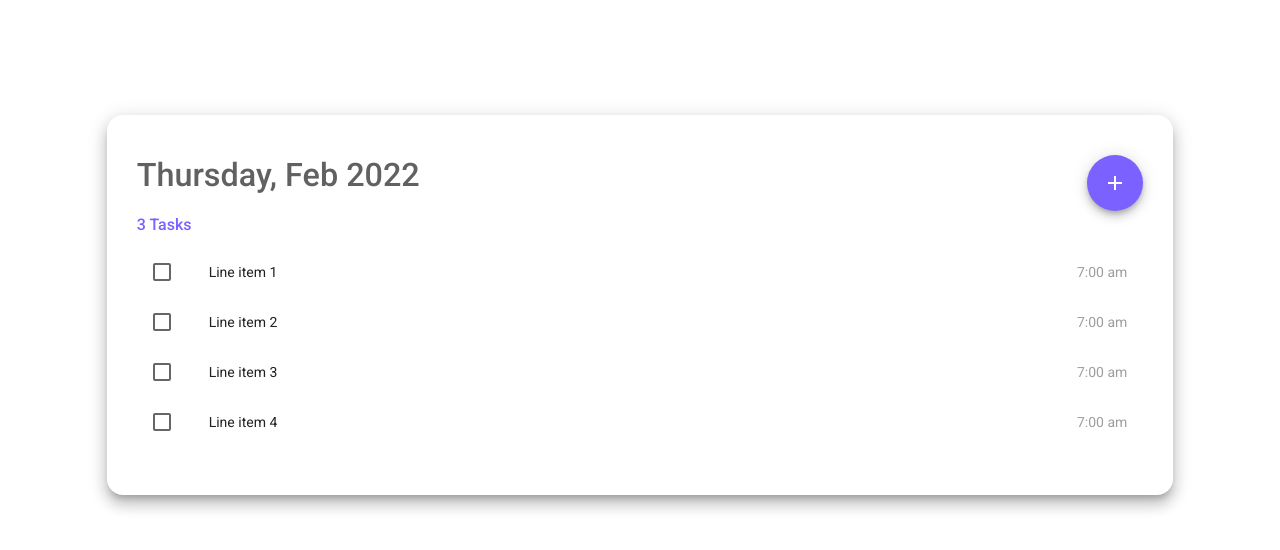
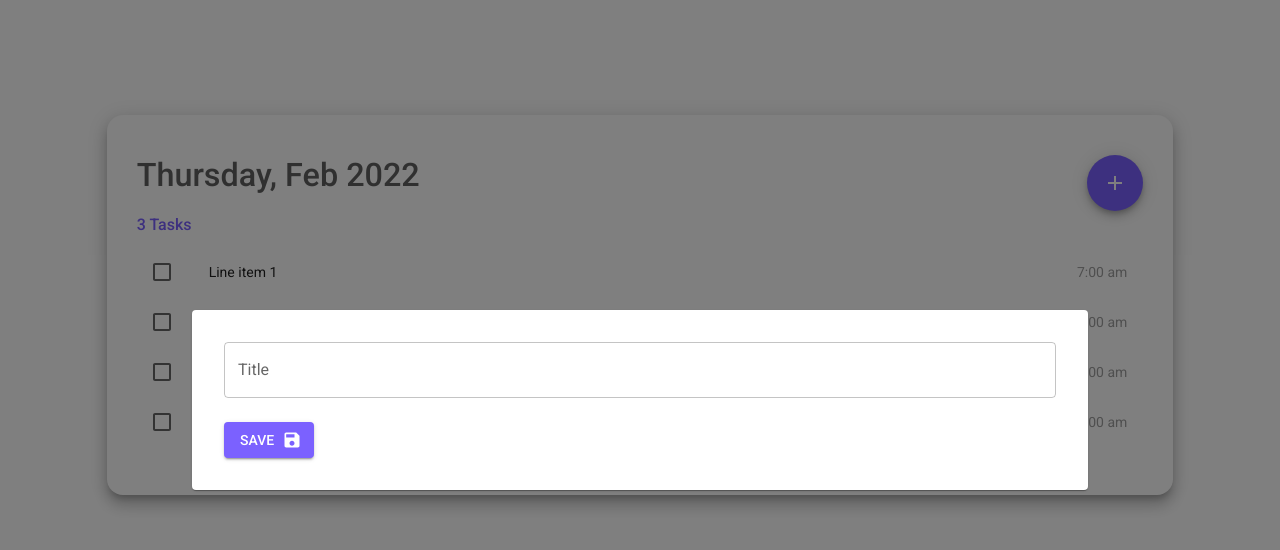
Before and after one commit to jericepon/cra-rtk-todo-js, a React (Create React App) app: page / in a window 1280 px wide. Both pictures are taken after a click on the button "add". Shown: the top 550 px of the page. Built offline with nearby package versions, Linux system fonts and the light colour scheme.

Commit message:
Created add todo modal

```diff
--- /dev/null
+++ b/src/Components/CreateTodoModal.jsx
@@ -0,0 +1,36 @@
+import { LoadingButton } from '@mui/lab'
+import { FormControl, Modal, Paper, TextField } from '@mui/material'
+import { Box } from '@mui/system'
+import React from 'react'
+import SaveIcon from '@mui/icons-material/Save'
+
+const CreateTodoModal = ({ handleClose, open }) => {
+	return (
+		<div>
+			<Modal
+				open={open}
+				onClose={handleClose}
+				aria-labelledby='modal-modal-title'
+				aria-describedby='modal-modal-description'
+			>
+				<Box display='flex' width="100%" height="100%">
+					<Box component={Paper} maxWidth='70%' width="100%" mx='auto' my='auto' p={4}>
+						<form onSubmit={(e) => e.preventDefault()}>
+							<FormControl sx={{ width: '100%', mb: 3 }}>
+								<TextField
+									label='Title'
+									name='title'
+								/>
+							</FormControl>
+							<LoadingButton endIcon={<SaveIcon />} loading={false} variant="contained">
+								Save
+							</LoadingButton>
+						</form>
+					</Box>
+				</Box>
+			</Modal>
+		</div>
+	)
+}
+
+export default CreateTodoModal
--- a/src/Components/Todo/TodoHeader.jsx
+++ b/src/Components/Todo/TodoHeader.jsx
@@ -3,10 +3,17 @@ import { format } from 'date-fns'
 import { Typography, Box, Fab } from '@mui/material'
 import AddIcon from '@mui/icons-material/Add'
 import theme from '../../MuiTheme'
+import CreateTodoModal from '../CreateTodoModal'
 const date = new Date()
 const today_date = `${format(date, 'EEEE, MMM yyyy')}`
 
 const Header = () => {
+	const [
+		open, setOpen
+	] = React.useState(false)
+	const handleOpen = () => setOpen(true)
+	const handleClose = () => setOpen(false)
+
 	return (
 		<>
 			<Box
@@ -22,13 +29,14 @@ const Header = () => {
 				>
 					{today_date}
 				</Typography>
-				<Fab color="primary" aria-label="add">
+				<Fab color="primary" aria-label="add" onClick={() => { handleOpen() }}>
 					<AddIcon />
 				</Fab>
 			</Box>
 			<Typography color="primary" fontWeight={500} variant="subtitle1">
 				3 Tasks
 			</Typography>
+			<CreateTodoModal handleClose={handleClose} open={open} />
 		</>
 	)
 }
--- /dev/null
+++ b/src/Utilities/ApiService.js
@@ -0,0 +1,6 @@
+import { AxiosInstance } from './AxiosInstance'
+export const ApiService = {
+	get(url, params) {
+		return AxiosInstance.get(url, params)
+	}
+}
```
Also changed, not shown: src/Utilities/AxiosInstance.js (added, +8 -0 lines).
